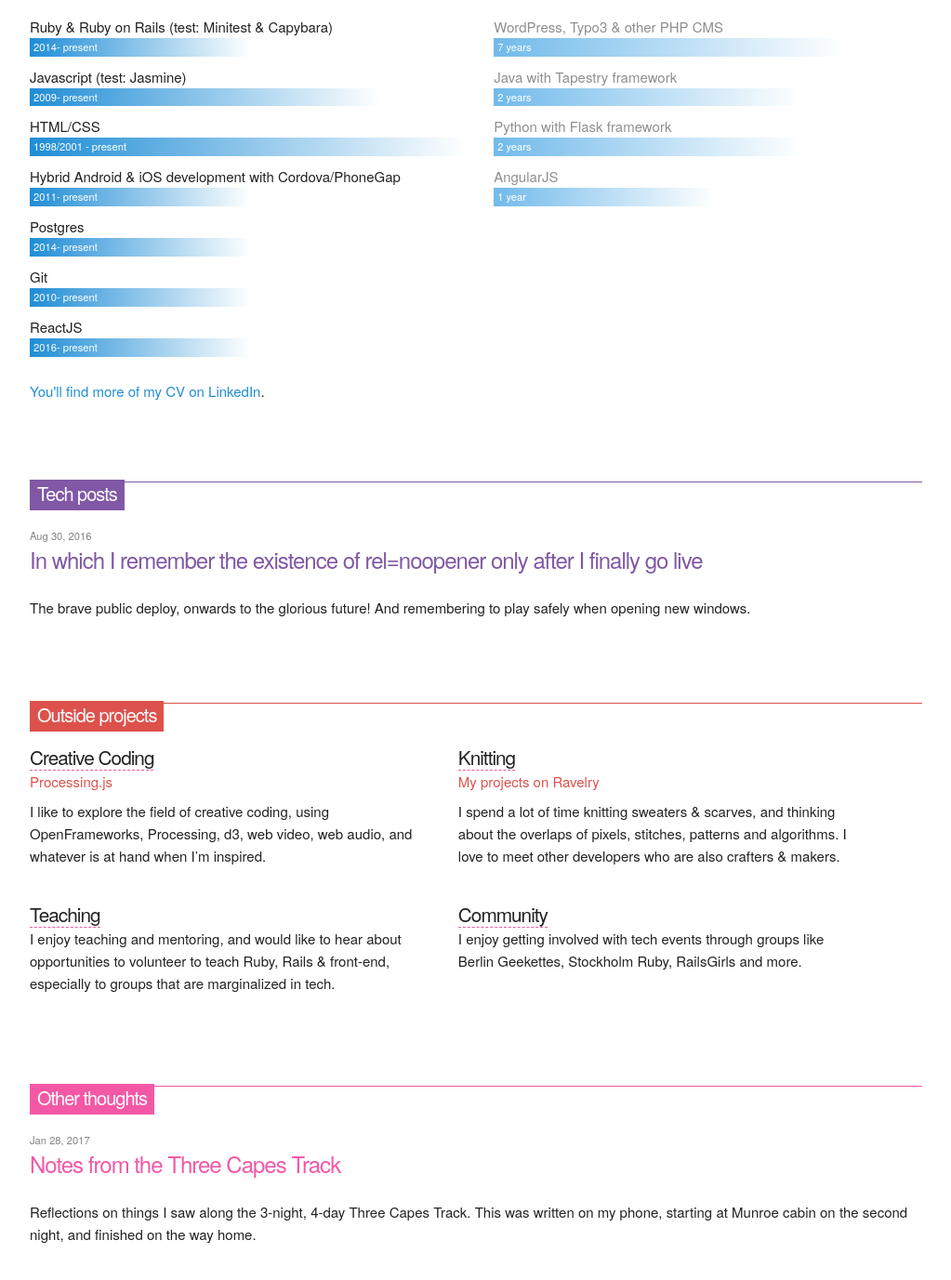
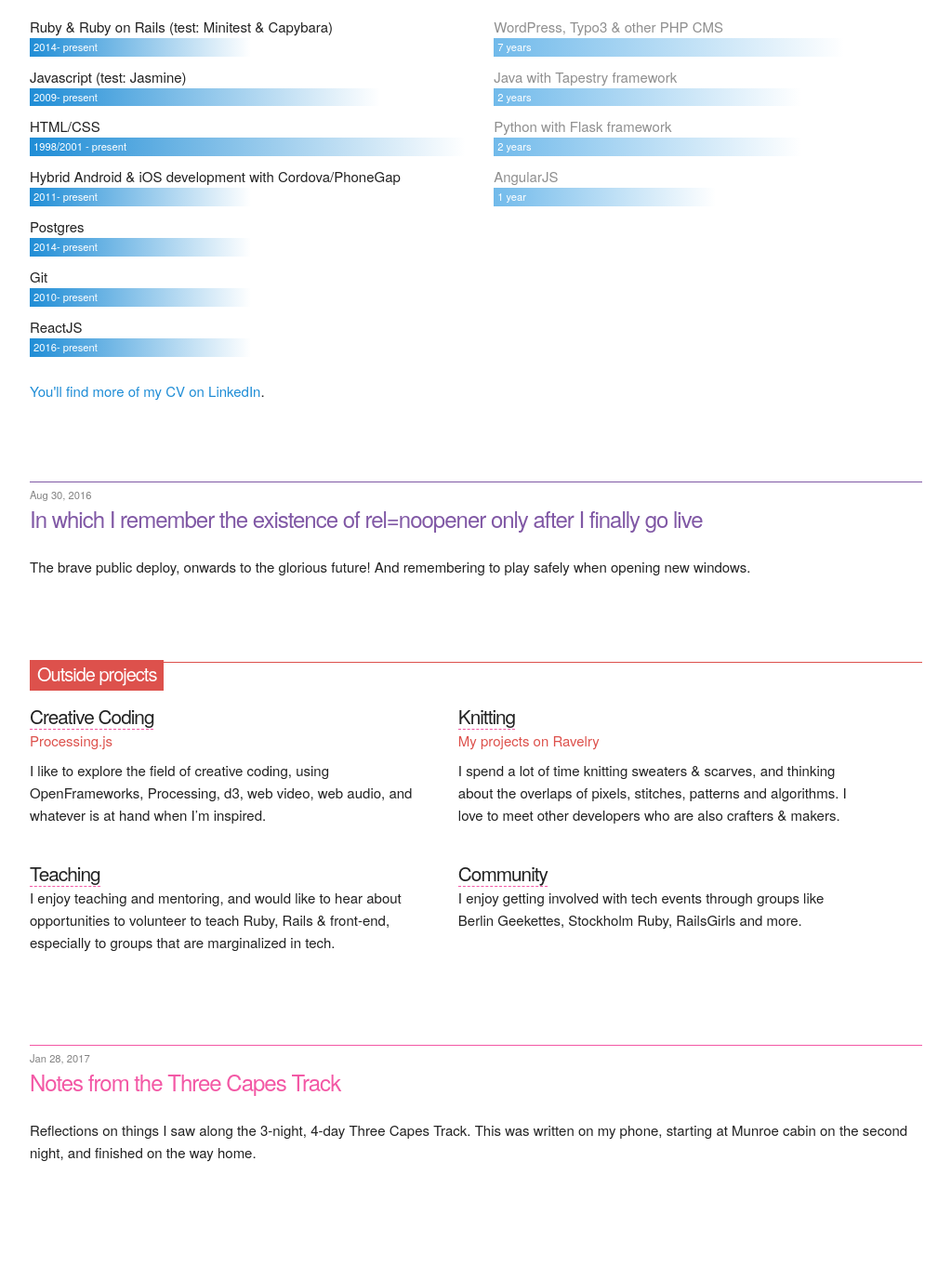
Before and after one commit to alihaberfield/alihaberfield.source, a Jekyll site: the page built from index.html, in a window 1280 px wide and 1400 px high, scrolled down 483 px. Shown: the top 1377 px of the window at 93% size, without its empty margins (128-1151 px from the left). Built offline with Jekyll 4.4.1, drawn with Linux system fonts in a browser that asks for light colours; after the commit the page ends 1795 px from its top, so only the background shows below that.

Commit message:
Kill headers for categories on index

```diff
--- a/index.html
+++ b/index.html
@@ -66,8 +66,6 @@
 <div class="page-content posts">
   <div class="container">
 
-      <h2 class="page-heading"><span>Tech posts</span></h2>
-
       <ul class="post-list">
         {% for post in site.categories.tech limit:1 %}
           <li>
@@ -94,9 +92,6 @@
 
 <div class="page-content posts blog">
   <div class="container">
-
-      <h2 class="page-heading"><span>Other thoughts</span></h2>
-
       <ul class="post-list">
         {% for post in site.categories.blog limit:1 %}
           <li>
```
